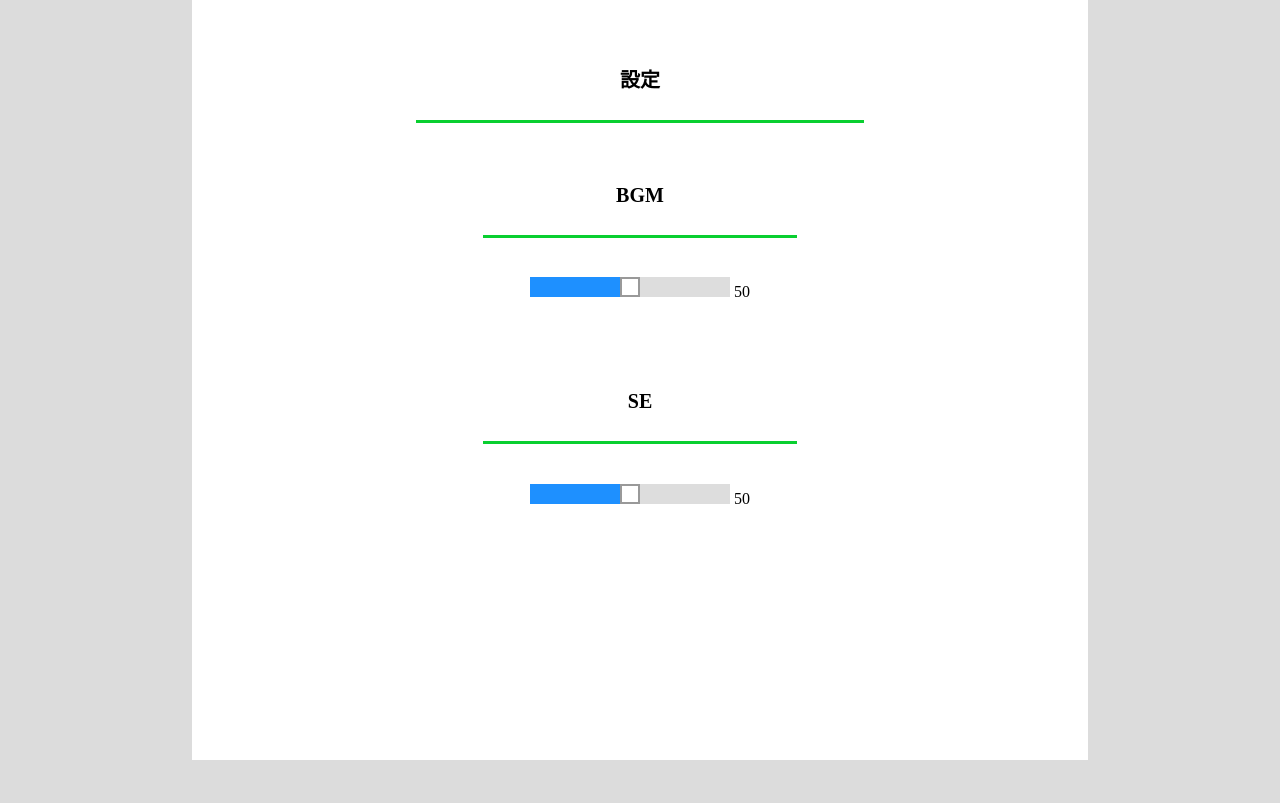
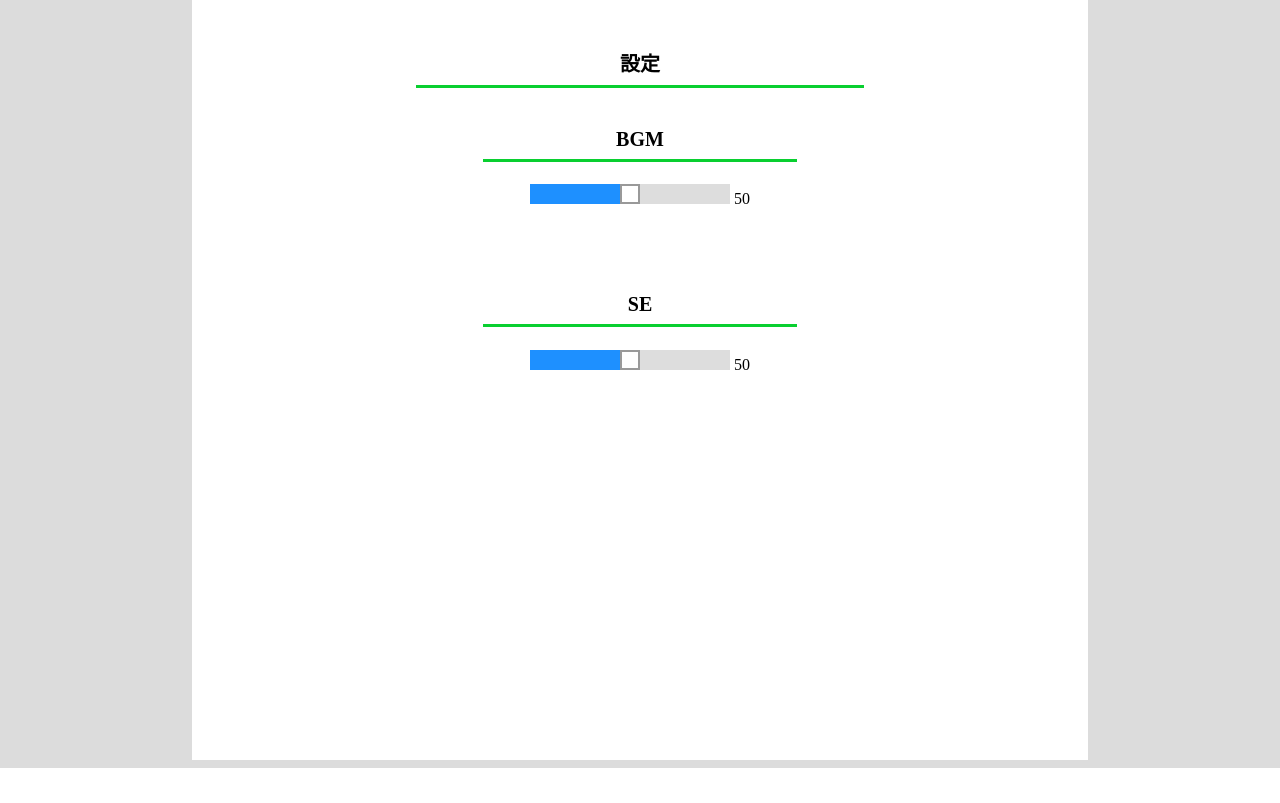
Before and after one commit to yuatomo/-------------, a PHP site: page /mypage/setting.html in a window 1280 px wide. Shown: the part 120-923 px from the top of the page. After the commit the page ends 888 px from the top, so only its background shows below. Run offline with PHP 8.4, Linux system fonts and the light colour scheme.

Commit message:
h2のclass="senを削除" cssは余白を出す処理を削除

```diff
--- a/mypage/css/setting.css
+++ b/mypage/css/setting.css
@@ -19,9 +19,6 @@
 
 
 
-  .frame-white{
-    line-height: 5vw;
-  }
 
 
 
--- a/mypage/setting.html
+++ b/mypage/setting.html
@@ -41,7 +41,7 @@
                             <span id="display01"></span>
                         </div>
                     </div>
-                    <h2 class="sen">SE</h2>
+                    <h2>SE</h2>
                     <div class="container2">
                             <div class="tyuuouyose">
                             <input type="range" id="slider02" min="0" max="100" step="1" value="50" class="slider02"  oninput="display_value_slider02();">
```
